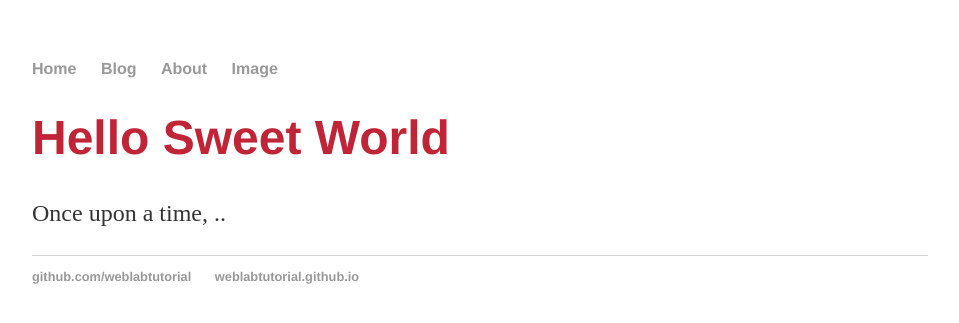
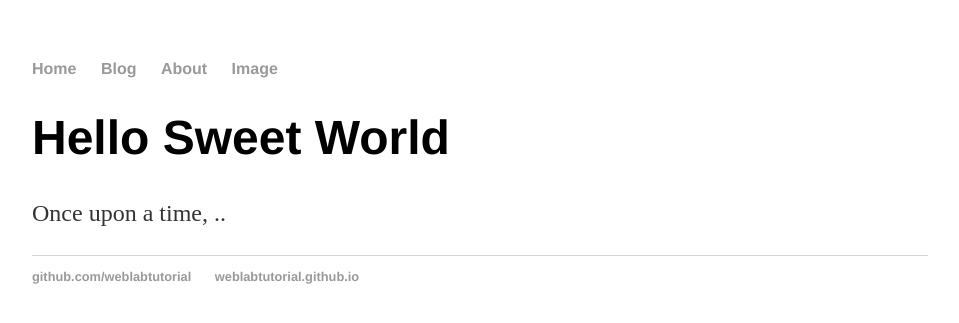
Before and after one commit to Kanaga2004/Kanaga2004.github.io, a Jekyll site: the page built from index.html, in a window 1280 px wide. Shown: the top 323 px of the page, without its empty margins (160-1119 px from the left). Built offline with Jekyll 4.4.1, drawn with Linux system fonts in a browser that asks for light colours.

Commit message:
Update main.css

```diff
--- a/css/main.css
+++ b/css/main.css
@@ -6,7 +6,6 @@ body {
 h1 {
  font-size: 3em;
  font-family:'Helvetica', 'Arial', 'Sans-Serif';
- color:#c02537;
 }
 p {
  font-size: 1.5em;
```
